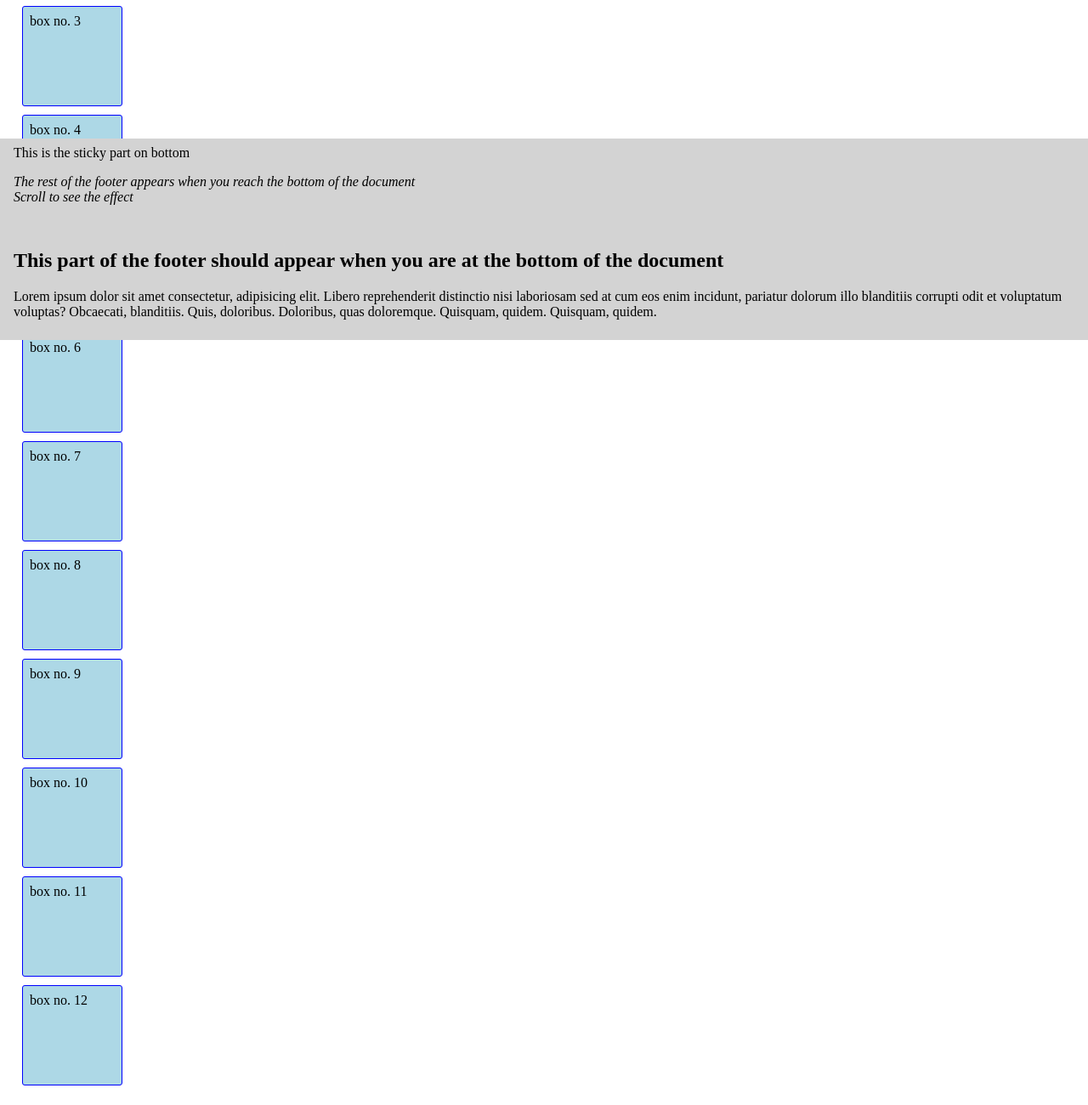
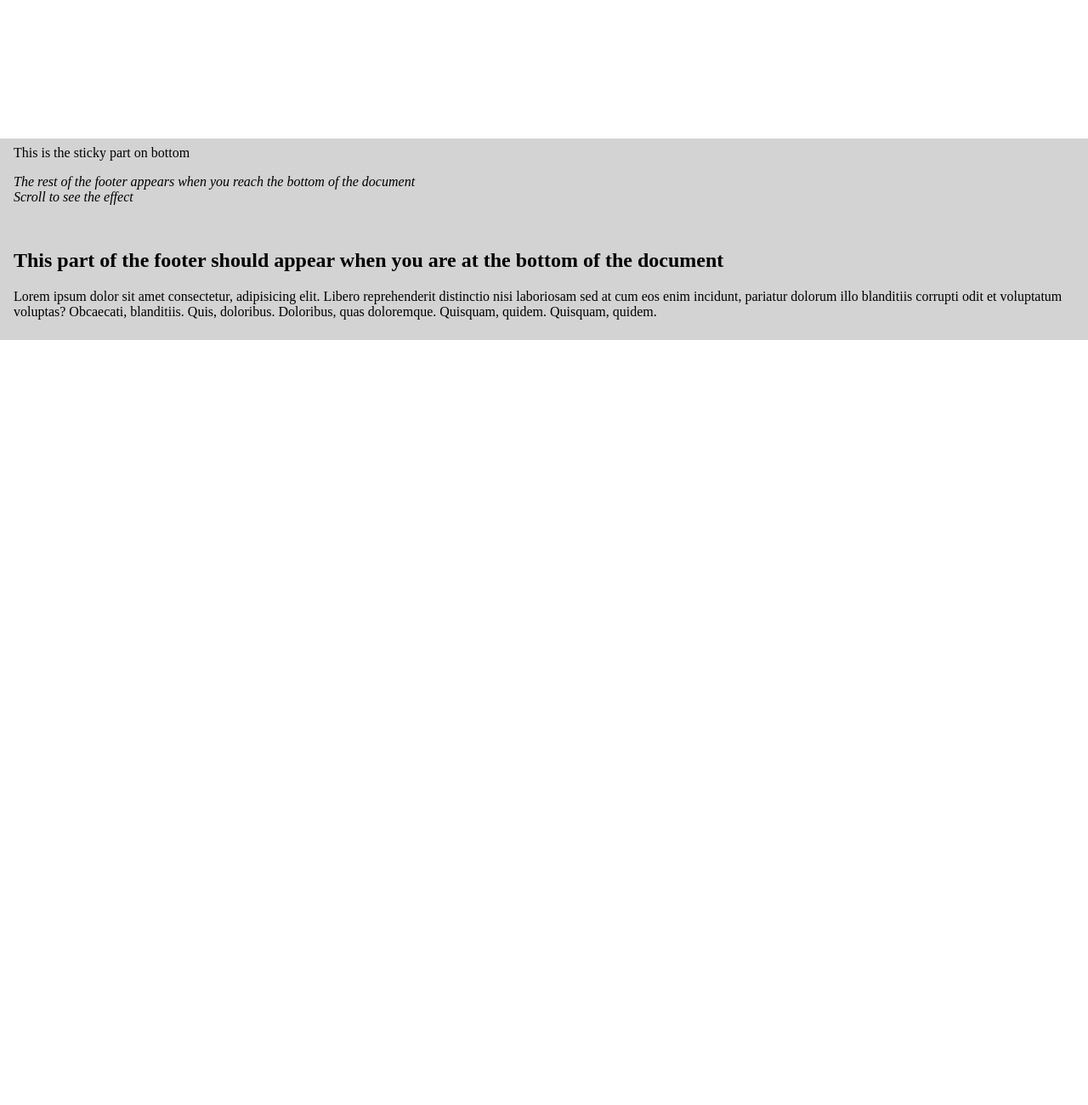
Before and after one commit to aeinbu/einbu.no, a plain HTML site: page playground/scroll-aware-header-and-footer.html in a window 1280 px wide. Shown: the part 400-1700 px from the top of the page at 85% size. After the commit the page ends 800 px from the top, so only its background shows below. Drawn offline with Linux system fonts and the light colour scheme.

Commit message:
Adjust the footer's marginTop when the document isn't long enough to fill screen

```diff
--- a/playground/scroll-aware-header-and-footer.html
+++ b/playground/scroll-aware-header-and-footer.html
@@ -56,16 +56,6 @@
     <main>
         <div class="box">box no. 1</div>
         <div class="box">box no. 2</div>
-        <div class="box">box no. 3</div>
-        <div class="box">box no. 4</div>
-        <div class="box">box no. 5</div>
-        <div class="box">box no. 6</div>
-        <div class="box">box no. 7</div>
-        <div class="box">box no. 8</div>
-        <div class="box">box no. 9</div>
-        <div class="box">box no. 10</div>
-        <div class="box">box no. 11</div>
-        <div class="box">box no. 12</div>
     </main>
     <footer class="footer">
         <div class="always-visible">
@@ -101,9 +91,8 @@
 
 
         function animateOnScroll() {
-            // Get scroll positions
+            // Get the top scroll position
             const scrollTop = Math.max(0, window.pageYOffset || document.documentElement.scrollTop);
-            const scrollBottom = Math.max(0, document.documentElement.scrollHeight - (scrollTop + window.innerHeight));
 
             // Animate the header
             const headerAlwaysVisibleStyles = window.getComputedStyle(headerAlwaysVisible)
@@ -112,12 +101,21 @@
             const headerTranslateY = Math.min(scrollTop, headerFullHeight - headerAlwaysVisibleHeight)
             header.style.transform = `translateY(-${headerTranslateY}px)`
 
+            // Reset footer margin top before calculating anything for the footer
+            footer.style.marginTop = `0px`
+            // Get the bottom scroll position
+            const scrollBottom = Math.max(0, document.documentElement.scrollHeight - (scrollTop + window.innerHeight));
+
             // Animate the footer
             const footerAlwaysVisibleStyles = window.getComputedStyle(footerAlwaysVisible)
             const footerAlwaysVisibleHeight = parseFloat(footerAlwaysVisibleStyles.marginTop) + parseFloat(footerAlwaysVisibleStyles.marginBottom) + footerAlwaysVisible.offsetHeight
             const footerFullHeight = footer.offsetHeight;
             const footerTranslateY = Math.min(scrollBottom, footerFullHeight - footerAlwaysVisibleHeight)
             footer.style.transform = `translateY(${footerTranslateY}px)`
+
+            const rect = footer.previousElementSibling.getBoundingClientRect()
+            const marginTop = Math.max(0, window.innerHeight - (rect.bottom + scrollTop) - footerFullHeight)
+            footer.style.marginTop = `${marginTop}px`
         }
 
         // Listen for scroll events
```
